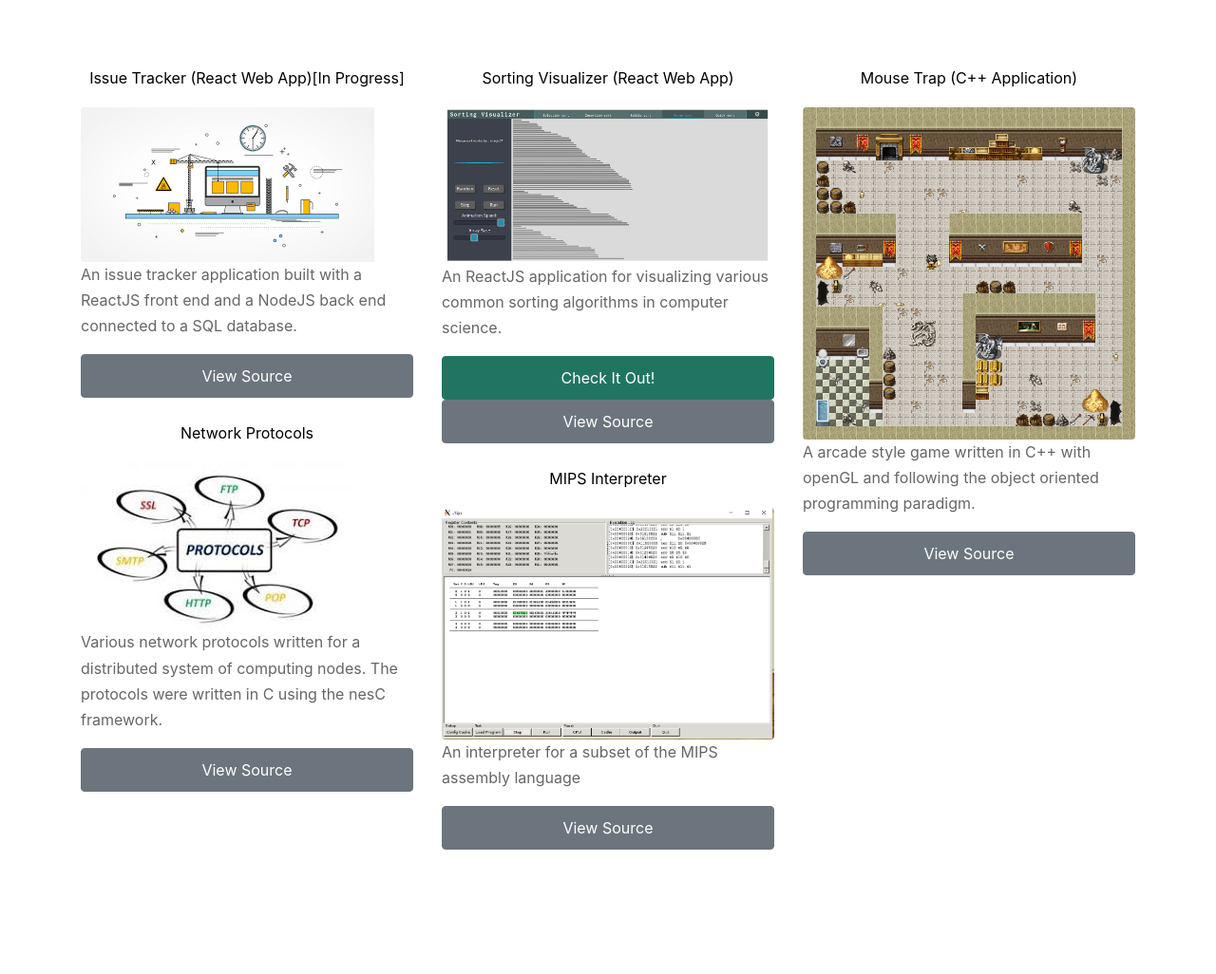
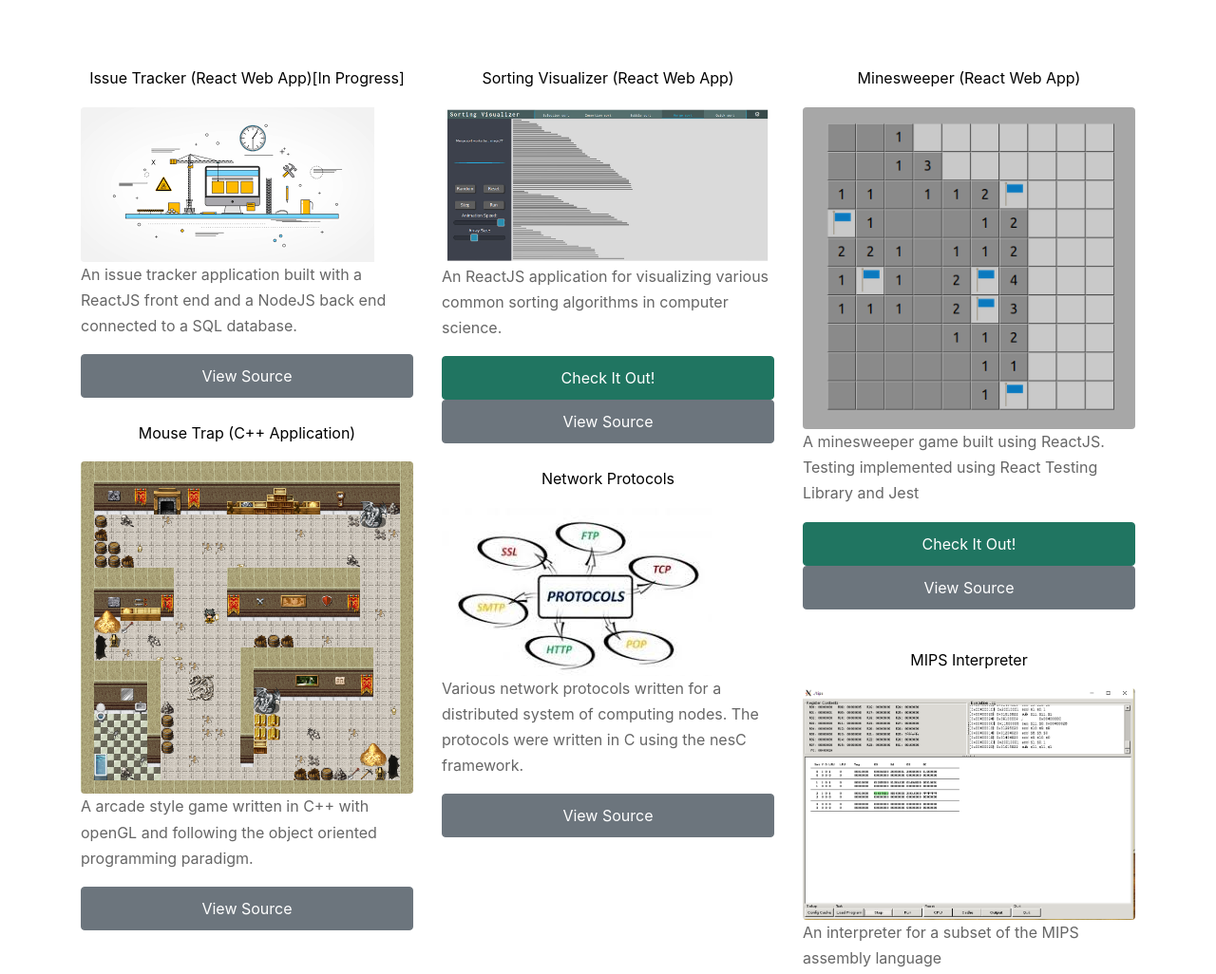
Before and after one commit to brando209/brando209.github.io, a plain HTML site: page index.html in a window 1280 px wide. Shown: the part 1674-2700 px from the top of the page at 95% size. Drawn offline with Linux system fonts and the light colour scheme; files whose address does not match are found by name; a web font is replaced by a local one.

Commit message:
Added minesweeper project to portfolio section

```diff
--- a/index.html
+++ b/index.html
@@ -222,6 +222,17 @@
           </div> -->
 
           <div class="item brand col-6 col-sm-6 col-md-6 col-lg-4 col-xl-4 mb-4">
+            <p class="text-center text-black">Minesweeper (React Web App)</p>
+            <a href="images/mousetrap.png" class="item-wrap fancybox">
+              <span class="icon-search2"></span>
+              <img class="img-fluid" src="images/minesweeper.png" alt="Image">
+            </a>
+            <p>A minesweeper game built using ReactJS. Testing implemented using React Testing Library and Jest<p>
+            <a href="https://brando209.github.io/sweep-the-mines" class="btn smoothscroll btn-primary">Check It Out!</a>
+            <a href="https://github.com/brando209/sweep-the-mines" class="btn smoothscroll btn-secondary">View Source</a>
+          </div>
+
+          <div class="item brand col-6 col-sm-6 col-md-6 col-lg-4 col-xl-4 mb-4">
             <p class="text-center text-black">Mouse Trap (C++ Application)</p>
             <a href="images/mousetrap.png" class="item-wrap fancybox">
               <span class="icon-search2"></span>
```
Also changed, not shown: images/minesweeper.png (added).
